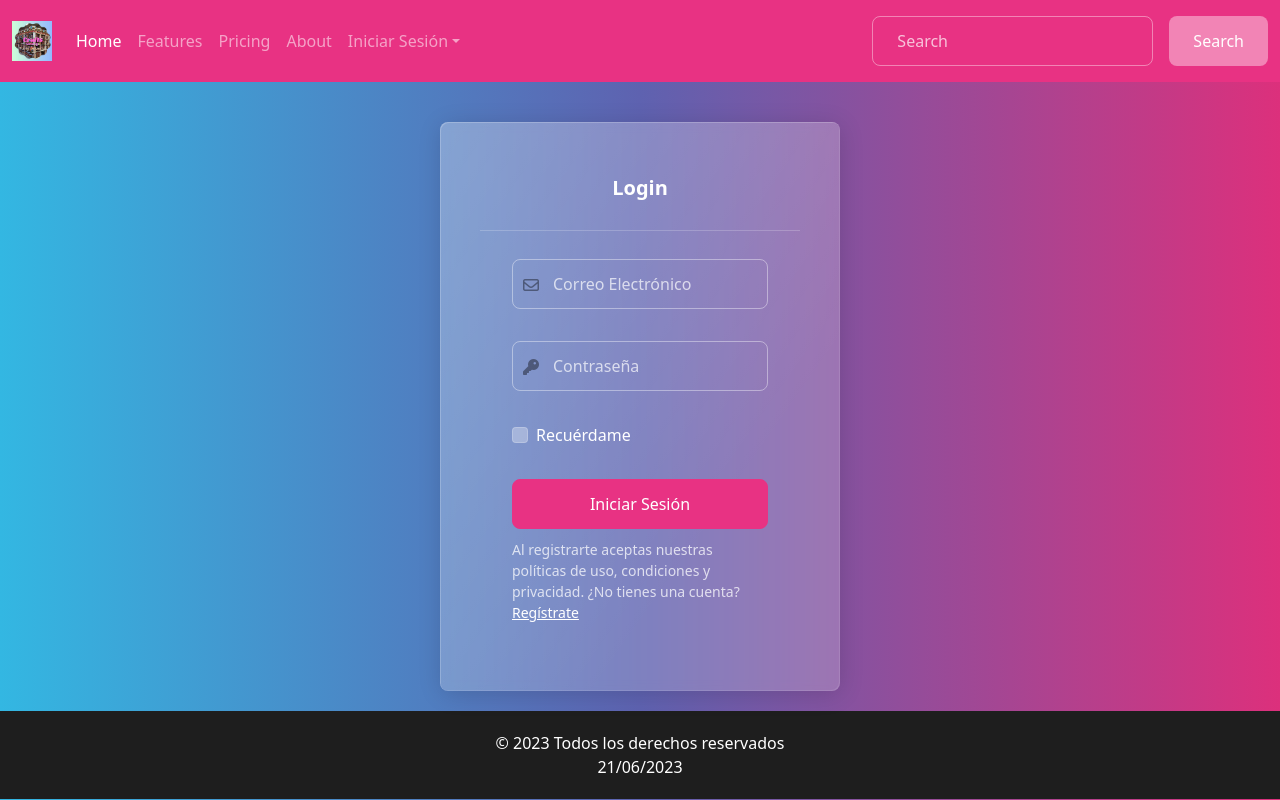
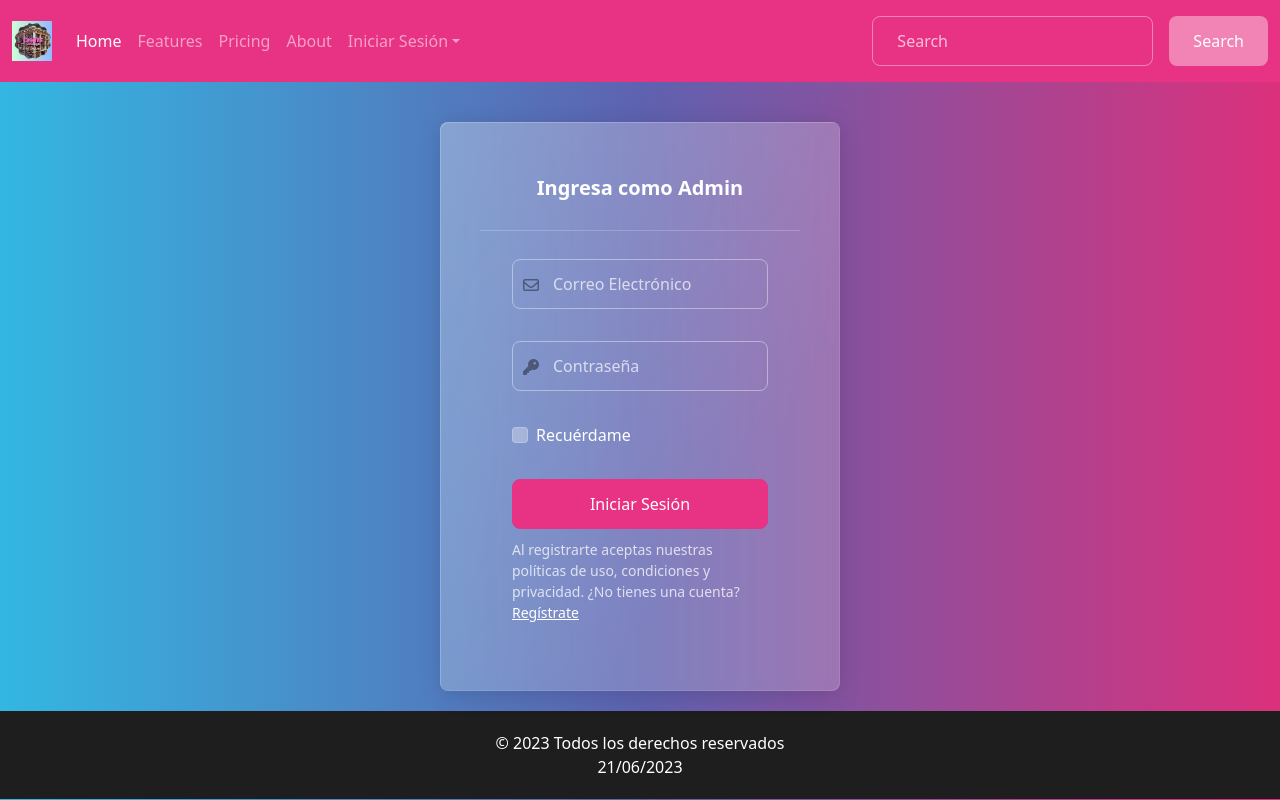
Before and after one commit to OskaritoLM/g, an Angular app: page /logadm in a window 1280 px wide. Built offline with nearby package versions, Linux system fonts and the light colour scheme.

Commit message:
Textos Corregidos
Ya es la ultima que subo

```diff
--- a/src/app/componentes/logadm/logadm.component.html
+++ b/src/app/componentes/logadm/logadm.component.html
@@ -1,6 +1,6 @@
 <div class="card mx-auto">
     <div class="card-header text-center">
-      <h5 style="color: white">Login</h5>
+      <h5 style="color: white">Ingresa como Admin</h5>
     </div>
     <div class="card-body">
       <div class="entrada mb-3">
--- a/src/app/componentes/navar/navar.component.html
+++ b/src/app/componentes/navar/navar.component.html
@@ -25,7 +25,8 @@
           <li class="nav-item dropdown">
             <a class="nav-link dropdown-toggle" data-bs-toggle="dropdown" href="#" role="button" aria-haspopup="true" aria-expanded="false">Iniciar Sesión</a>
             <div class="dropdown-menu">
-              <a class="dropdown-item" href="/login">Iniciar Sesión</a>
+              <a class="dropdown-item" href="/login">Clientes</a>
+              <a class="dropdown-item" href="/logadm">Administrador</a>
               <div class="dropdown-divider"></div>
               <a class="dropdown-item" href="/registro">Registrate</a>
             </div>
```
